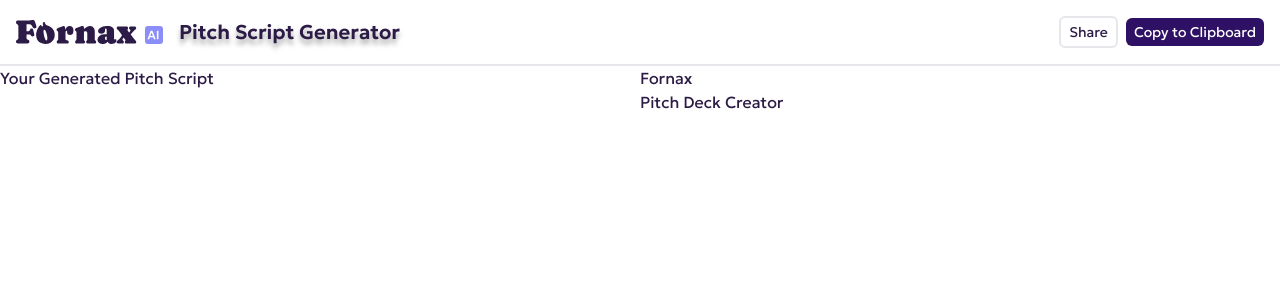
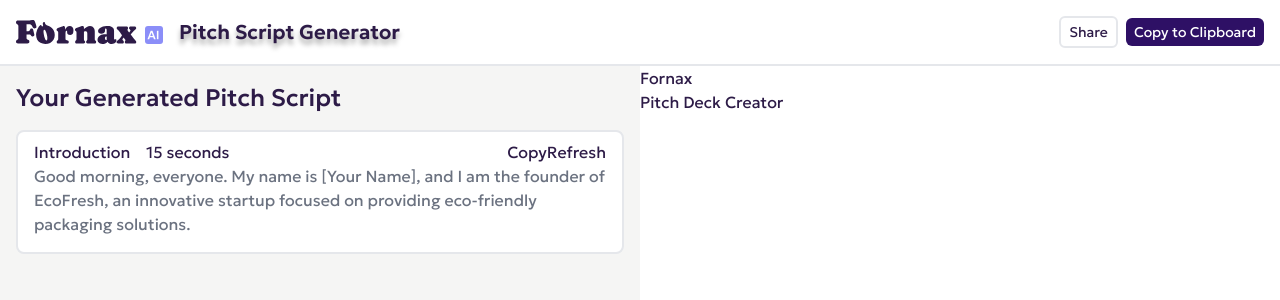
Before and after one commit to KimPalao/pitch-script-generator, a Next.js app: page / in a window 1280 px wide. Shown: the top 300 px of the page. Built offline with nearby package versions, Linux system fonts and the light colour scheme.

Commit message:
Add pitch card

```diff
--- a/app/page.tsx
+++ b/app/page.tsx
@@ -1,6 +1,6 @@
 import Image from "next/image";
 import Nav from "./ui/nav";
-import Pitch from "./ui/pitch";
+import Pitch from "./ui/pitch/pitch";
 import Prompt from "./ui/prompt";
 import { Geologica } from "next/font/google";
 
--- a/app/ui/pitch.tsx
+++ /dev/null
@@ -1,7 +0,0 @@
-export default function Pitch() {
-  return (
-    <>
-      <h1>Your Generated Pitch Script</h1>
-    </>
-  );
-}
--- /dev/null
+++ b/app/ui/pitch/card.tsx
@@ -0,0 +1,27 @@
+import './pitch.css';
+
+export default function Card({
+  title,
+  content
+}: {
+  title: string;
+  content?: string;
+}) {
+  return (
+    <section className='p-4 pt-2 border-solid border-2 border-gray-200 rounded-lg text'>
+      <div className="flex flex-row justify-between">
+        <div>
+          <h2 className="inline-block">{title}</h2><span className='ms-4'>15 seconds</span>
+        </div>
+        <div>
+          <span>Copy</span>
+          <span>Refresh</span>
+        </div>
+      </div>
+      <p className="text-gray-500">
+        Good morning, everyone. My name is [Your Name], and I am the founder of EcoFresh,
+        an innovative startup focused on providing eco-friendly packaging solutions.
+      </p>
+    </section>
+  );
+}
--- /dev/null
+++ b/app/ui/pitch/pitch.css
@@ -0,0 +1,3 @@
+section {
+  background: #fff;
+}
--- /dev/null
+++ b/app/ui/pitch/pitch.tsx
@@ -0,0 +1,12 @@
+import './pitch.css';
+import Card from './card';
+
+export default function Pitch() {
+  return (
+    <div className="p-4 bg-stone-100 ">
+      <h1 className="text-2xl font-medium mb-4">Your Generated Pitch Script</h1>
+      <Card title='Introduction' content='Good morning, everyone. My name is [Your Name], and I am the founder of EcoFresh,
+          an innovative startup focused on providing eco-friendly packaging solutions.'/>
+    </div>
+  );
+}
```
